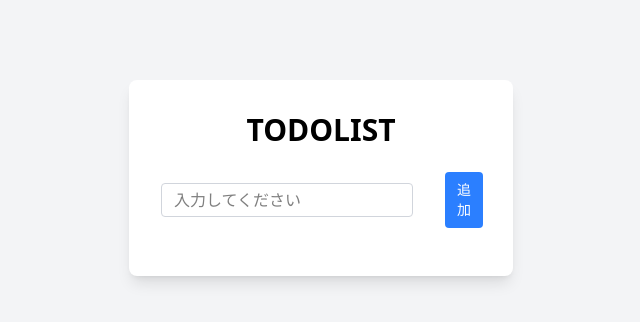
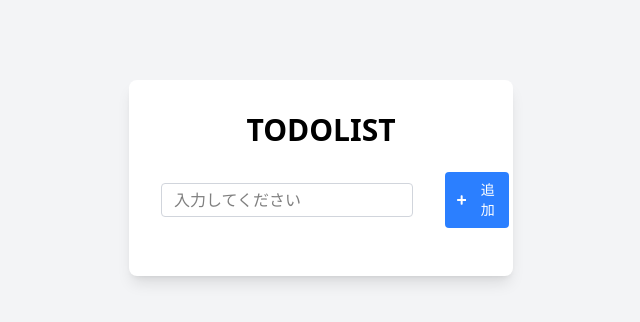
Before and after one commit to SokJin/todo-app-react, a Next.js app: page / in a window 1280 px wide. Shown: the top 322 px of the page, without its empty margins (319-959 px from the left). Built offline with nearby package versions, Linux system fonts and the light colour scheme.

Commit message:
ライブラリのicons適用

```diff
--- a/src/components/todo/Insert.tsx
+++ b/src/components/todo/Insert.tsx
@@ -1,3 +1,5 @@
+import { FaPlus } from 'react-icons/fa';
+
 type InsertProps = {
   inputValue: string;
   setInputValue: (value: string) => void;
@@ -28,7 +30,7 @@ export default function Insert({
         onClick={handleClick}
         className="flex items-center bg-blue-500 hover:bg-blue-600 px-3 py-2 text-sm font-medium text-white rounded transition-colors"
       >
-        追加
+        <FaPlus className="mr-3" /> 追加
       </button>
     </div>
   );
--- a/src/components/todo/List.tsx
+++ b/src/components/todo/List.tsx
@@ -1,6 +1,7 @@
 import React from 'react';
 import StatusToggle from './StatusToggle';
 import { Item } from '@/types/type';
+import { FaTrash } from 'react-icons/fa';
 
 type ListProps = {
   items: Item[];
@@ -35,8 +36,9 @@ export default function List({ items, setItems, onToggle }: ListProps) {
             <button
               onClick={() => handleDelete(item.id)}
               className="bg-red-500 p-2 text-white rounded transition-colors hover:bg-red-600 flex items-center justify-center"
+              aria-label="削除"
             >
-              削除
+              <FaTrash />
             </button>
           </div>
         </li>
```
